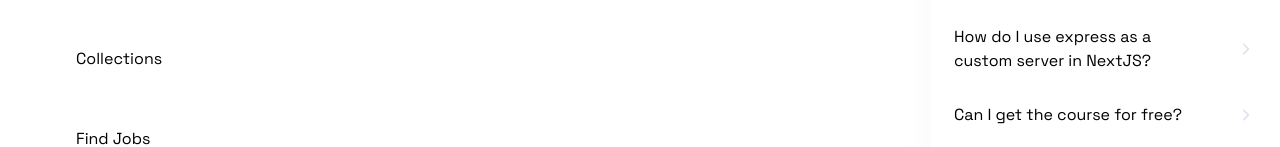
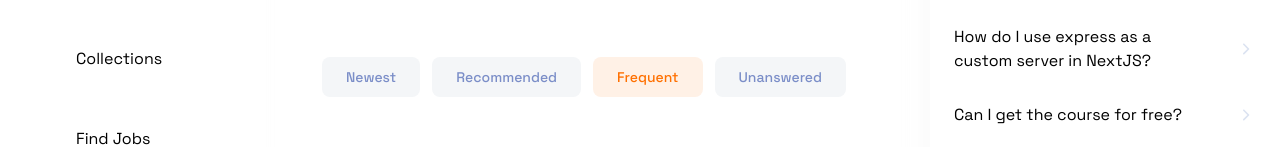
Before and after one commit to anderson-0/devflow, a Next.js app: page / in a window 1280 px wide. Shown: the part 273-420 px from the top of the page. Built offline with nearby package versions, Linux system fonts and the light colour scheme; no server answers.

Commit message:
feat: homefilter large screens

```diff
--- a/app/(root)/(home)/page.tsx
+++ b/app/(root)/(home)/page.tsx
@@ -1,3 +1,4 @@
+import HomeFilters from "@/components/home/HomeFilters";
 import Filter from "@/components/shared/Filter";
 import LocalSearchBar from "@/components/shared/search/LocalSearchBar";
 import { Button } from "@/components/ui/button";
@@ -30,6 +31,7 @@
           containerClasses="hidden max-md:flex"
         />
       </div>
+      <HomeFilters />
     </>
   );
 }
--- /dev/null
+++ b/components/home/HomeFilters.tsx
@@ -0,0 +1,25 @@
+import { HomePageFilters } from "@/constants/filters";
+import React from "react";
+import { Button } from "../ui/button";
+
+const HomeFilters = () => {
+  const active = "frequent";
+  return (
+    <div className="mt-10 hidden flex-wrap gap-3 md:flex">
+      {HomePageFilters.map((filter) => (
+        <Button
+          key={filter.value}
+          className={`body-medium rounded-lg px-6 py-3 capitalize shadow-none ${
+            active === filter.value
+              ? "bg-primary-100 text-primary-500"
+              : "bg-light-800  text-light-500 "
+          }`}
+        >
+          {filter.name}
+        </Button>
+      ))}
+    </div>
+  );
+};
+
+export default HomeFilters;
```
